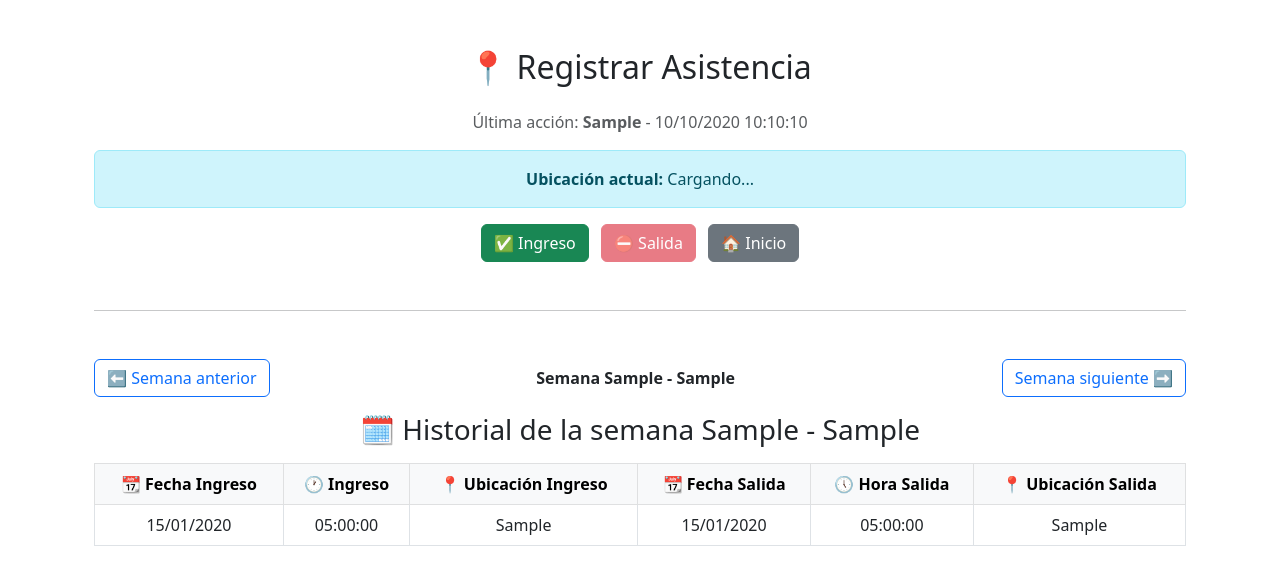
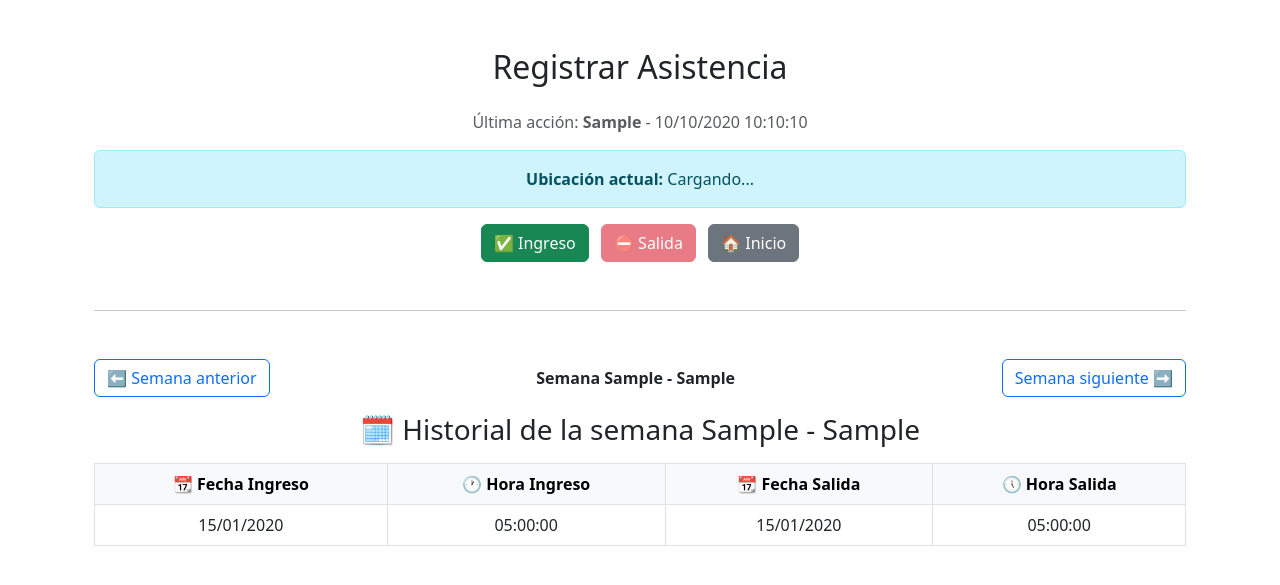
Before and after one commit to diphasacdesarrollo/Visitas-Copias, a Django app: template templates/asistencia/registrar.html in a window 1280 px wide. Shown: the part 64-649 px from the top of the page. Run offline with Django 4.2, Linux system fonts and the light colour scheme; tables that the repository leaves empty hold one stand-in row (values such as "Sample post"); the template is opened without the code that fills it: values that come from a table or form of the project are taken from there, most other values are stand-ins (such as "Sample title", 1, 10 or a date in 2020).

Commit message:
UpDate-Template-Asistencia

```diff
--- a/apps/asistencia/views.py
+++ b/apps/asistencia/views.py
@@ -39,14 +39,14 @@ def registrar_asistencia(request):
                 ubicacion_ingreso=ubicacion
             )
             messages.success(request, "Ingreso registrado correctamente.")
-            return redirect('inicio')
+            return redirect('registrar_asistencia')
 
         elif accion == 'salida' and ya_ingreso:
             asistencia_incompleta.fecha_salida = timezone.now()
             asistencia_incompleta.ubicacion_salida = ubicacion
             asistencia_incompleta.save()
             messages.success(request, "Salida registrada correctamente.")
-            return redirect('inicio')
+            return redirect('registrar_asistencia')
 
     # 🔄 Obtener semana a mostrar
     hoy = localtime().date()
--- a/templates/asistencia/registrar.html
+++ b/templates/asistencia/registrar.html
@@ -3,7 +3,7 @@
 
 {% block content %}
 <div class="container mt-5">
-    <h2 class="text-center mb-4">📍 Registrar Asistencia</h2>
+    <h2 class="text-center mb-4">Registrar Asistencia</h2>
 
     {% if ultima_accion %}
         <p class="text-center text-muted">
@@ -58,21 +58,21 @@
   <thead class="table-light">
     <tr>
       <th>📆 Fecha Ingreso</th>
-      <th>🕐 Ingreso</th>
-      <th>📍 Ubicación Ingreso</th>
-      <th>📆 Fecha Salida</th>       <!-- NUEVO -->
+      <th>🕐 Hora Ingreso</th>
+      <th>📆 Fecha Salida</th>
       <th>🕔 Hora Salida</th>
-      <th>📍 Ubicación Salida</th>
     </tr>
   </thead>
   <tbody>
     {% for asistencia in asistencias_semana %}
     <tr>
+      <!-- Fecha ingreso -->
       <td>{{ asistencia.fecha_ingreso|date:"d/m/Y" }}</td>
+
+      <!-- Hora ingreso -->
       <td>{{ asistencia.fecha_ingreso|date:"H:i:s" }}</td>
-      <td>{{ asistencia.ubicacion_ingreso|default:"—" }}</td>
 
-      <!-- NUEVO: fecha de salida -->
+      <!-- Fecha salida -->
       <td>
         {% if asistencia.fecha_salida %}
           {{ asistencia.fecha_salida|date:"d/m/Y" }}
@@ -81,7 +81,7 @@
         {% endif %}
       </td>
 
-      <!-- ya estaba: hora de salida -->
+      <!-- Hora salida -->
       <td>
         {% if asistencia.fecha_salida %}
           {{ asistencia.fecha_salida|date:"H:i:s" }}
@@ -89,8 +89,6 @@
           —
         {% endif %}
       </td>
-
-      <td>{{ asistencia.ubicacion_salida|default:"—" }}</td>
     </tr>
     {% endfor %}
   </tbody>
```
